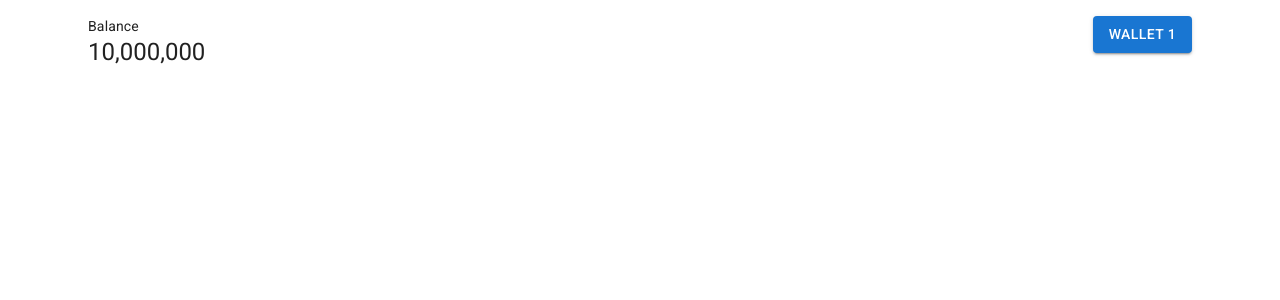
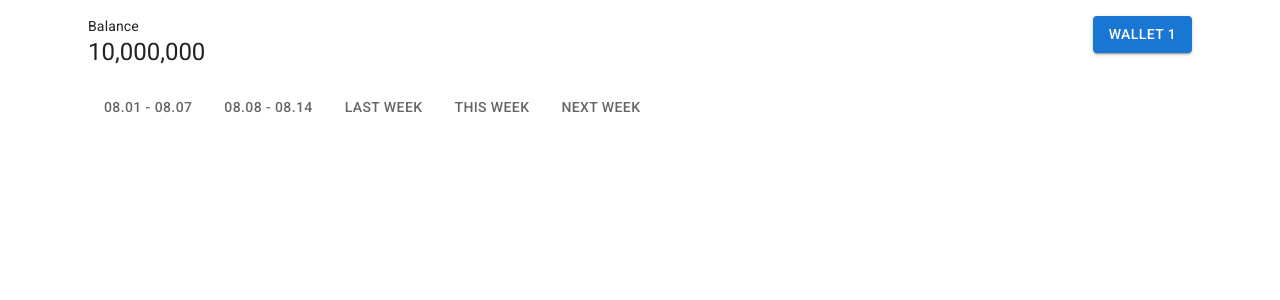
Before and after one commit to wallock-team/wallock-web, a Next.js app: page /transactions in a window 1280 px wide. Shown: the top 300 px of the page. Built offline with nearby package versions, Linux system fonts and the light colour scheme.

Commit message:
Add tabs in transactions page

```diff
--- a/pages/transactions.tsx
+++ b/pages/transactions.tsx
@@ -1,10 +1,17 @@
-import { Container } from '@mui/material'
+import { Container, Tab, Tabs } from '@mui/material'
 import { NextPage } from 'next'
 import WalletBalance from '../components/wallet-balance'
 
 const Transactions: NextPage = () => (
   <Container>
     <WalletBalance balance={10_000_000} />
+    <Tabs variant='scrollable'>
+      <Tab label='08.01 - 08.07' />
+      <Tab label='08.08 - 08.14' />
+      <Tab label='Last week' />
+      <Tab label='This week' />
+      <Tab label='Next week' />
+    </Tabs>
   </Container>
 )
 
```
